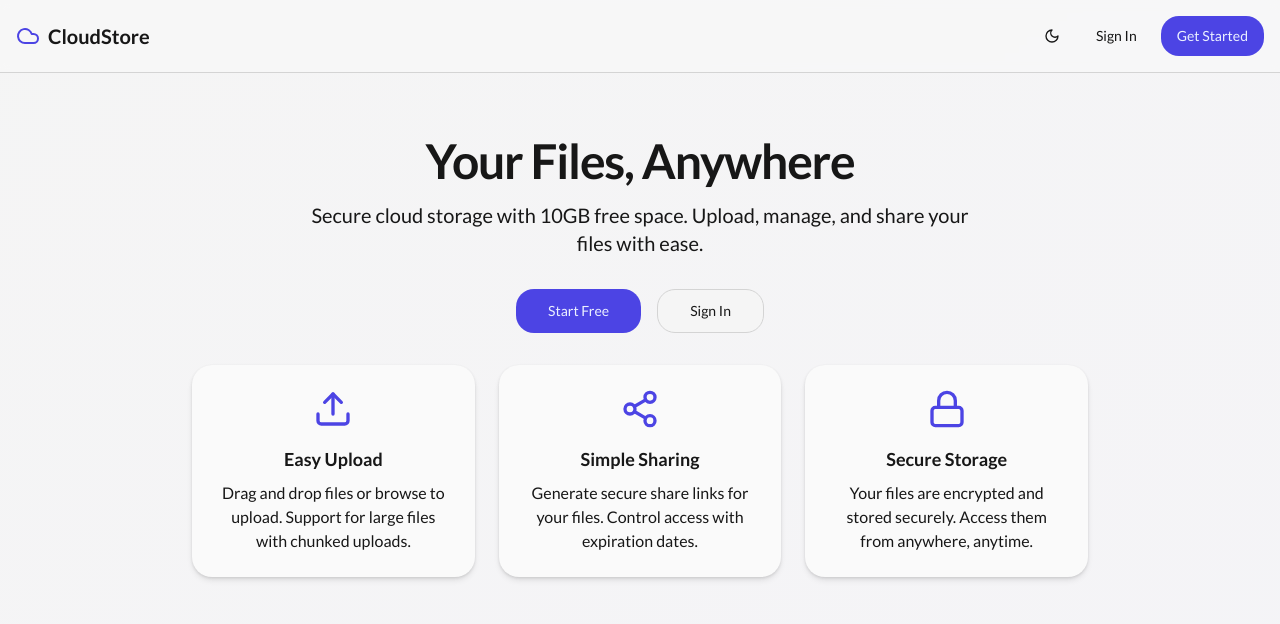
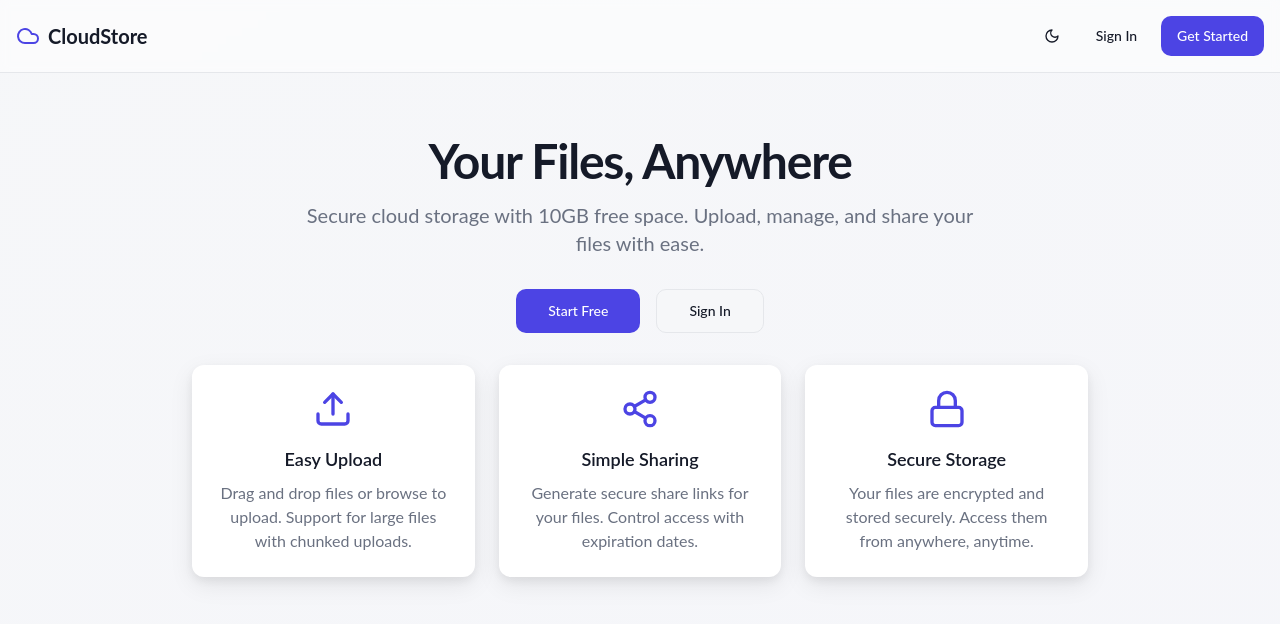
Before and after one commit to RAAK-SHAS/zero0ne, a React (Vite) app: page / in a window 1280 px wide. Shown: the top 624 px of the page. Built offline with nearby package versions, Linux system fonts and the light colour scheme; the HTML template or start-up script is replaced by a standard one; what libarchive.js would draw is missing.

Commit message:
Elevated UI/UX to elite level
Co-authored-by: RAAK-SHAS <247196206+RAAK-SHAS@users.noreply.github.com>

```diff
--- a/src/index.css
+++ b/src/index.css
@@ -1,151 +1,133 @@
-@import url("https://fonts.googleapis.com/css2?family=Lato:wght@400;700&display=swap");
-@import url("https://fonts.googleapis.com/css2?family=EB+Garamond:wght@400;500;600;700&display=swap");
-@import url("https://fonts.googleapis.com/css2?family=Fira+Code:wght@400;700&display=swap");
+@import url("https://fonts.googleapis.com/css2?family=Inter:wght@300;400;500;600;700;800&display=swap");
+@import url("https://fonts.googleapis.com/css2?family=Fira+Code:wght@400;500&display=swap");
 @tailwind base;
 @tailwind components;
 @tailwind utilities;
 
-/* Definition of the design system. All colors, gradients, fonts, etc should be defined here.
-All colors MUST be HSL.
-*/
-
 @layer base {
   :root {
-    --background: 0 0% 96%;
-    --foreground: 0 0% 9%;
+    --background: 220 20% 97%;
+    --foreground: 224 30% 12%;
 
-    --card: 0 0% 98%;
-    --card-foreground: 0 0% 9%;
+    --card: 0 0% 100%;
+    --card-foreground: 224 30% 12%;
 
-    --popover: 0 0% 89%;
-    --popover-foreground: 0 0% 9%;
+    --popover: 0 0% 100%;
+    --popover-foreground: 224 30% 12%;
 
     --primary: 243 75% 58%;
-    --primary-foreground: 225 100% 96%;
+    --primary-foreground: 0 0% 100%;
 
-    --secondary: 0 0% 32%;
-    --secondary-foreground: 0 0% 98%;
+    --secondary: 220 14% 96%;
+    --secondary-foreground: 224 30% 12%;
 
-    --muted: 0 0% 63%;
-    --muted-foreground: 0 0% 9%;
+    --muted: 220 14% 96%;
+    --muted-foreground: 220 10% 46%;
 
-    --accent: 250 100% 97%;
-    --accent-foreground: 258 89% 66%;
+    --accent: 243 75% 97%;
+    --accent-foreground: 243 75% 58%;
 
-    --destructive: 0 72% 50%;
-    --destructive-foreground: 0 85% 97%;
+    --destructive: 0 84% 60%;
+    --destructive-foreground: 0 0% 100%;
 
-    --border: 0 0% 83%;
-    --input: 0 0% 83%;
+    --border: 220 14% 91%;
+    --input: 220 14% 91%;
     --ring: 243 75% 58%;
 
-    --radius: 1.25rem;
+    --radius: 0.75rem;
 
-    --sidebar-background: 0 0% 98%;
+    --sidebar-background: 0 0% 100%;
+    --sidebar-foreground: 224 30% 12%;
+    --sidebar-primary: 243 75% 58%;
+    --sidebar-primary-foreground: 0 0% 100%;
+    --sidebar-accent: 243 75% 97%;
+    --sidebar-accent-foreground: 243 75% 58%;
+    --sidebar-border: 220 14% 93%;
+    --sidebar-ring: 243 75% 58%;
+    --sidebar: 0 0% 100%;
 
-    --sidebar-foreground: 0 0% 9%;
+    --chart-1: 243 75% 58%;
+    --chart-2: 258 90% 66%;
+    --chart-3: 280 85% 65%;
+    --chart-4: 200 95% 50%;
+    --chart-5: 160 85% 45%;
 
-    --sidebar-primary: 243 75% 58%;
+    /* Premium design tokens */
+    --gradient-primary: linear-gradient(135deg, hsl(243, 75%, 58%) 0%, hsl(258, 90%, 66%) 50%, hsl(280, 85%, 65%) 100%);
+    --gradient-surface: linear-gradient(180deg, hsl(0, 0%, 100%) 0%, hsl(220, 20%, 97%) 100%);
+    --gradient-hero: linear-gradient(135deg, hsl(243, 75%, 97%) 0%, hsl(258, 85%, 95%) 50%, hsl(280, 80%, 96%) 100%);
+    --shadow-elegant: 0 1px 3px hsl(0 0% 0% / 0.04), 0 4px 12px hsl(0 0% 0% / 0.06);
+    --shadow-elevated: 0 2px 8px hsl(0 0% 0% / 0.04), 0 8px 24px hsl(0 0% 0% / 0.08);
+    --shadow-glow: 0 0 0 1px hsl(243 75% 58% / 0.1), 0 4px 16px hsl(243 75% 58% / 0.12);
+    --transition-smooth: all 0.2s cubic-bezier(0.4, 0, 0.2, 1);
 
-    --sidebar-primary-foreground: 225 100% 96%;
+    --font-sans: 'Inter', ui-sans-serif, system-ui, -apple-system, BlinkMacSystemFont, 'Segoe UI', Roboto, 'Helvetica Neue', Arial, sans-serif;
+    --font-mono: 'Fira Code', ui-monospace, SFMono-Regular, Menlo, Monaco, Consolas, monospace;
 
-    --sidebar-accent: 0 0% 32%;
+    --shadow-2xs: 0 1px 2px 0px hsl(0 0% 0% / 0.03);
+    --shadow-xs: 0 1px 3px 0px hsl(0 0% 0% / 0.04);
+    --shadow-sm: 0 1px 3px hsl(0 0% 0% / 0.06), 0 1px 2px hsl(0 0% 0% / 0.04);
+    --shadow: 0 1px 3px hsl(0 0% 0% / 0.06), 0 2px 6px hsl(0 0% 0% / 0.04);
+    --shadow-md: 0 2px 4px hsl(0 0% 0% / 0.06), 0 4px 12px hsl(0 0% 0% / 0.06);
+    --shadow-lg: 0 4px 8px hsl(0 0% 0% / 0.06), 0 8px 24px hsl(0 0% 0% / 0.08);
+    --shadow-xl: 0 8px 16px hsl(0 0% 0% / 0.08), 0 16px 48px hsl(0 0% 0% / 0.1);
+    --shadow-2xl: 0 12px 24px hsl(0 0% 0% / 0.15);
 
-    --sidebar-accent-foreground: 0 0% 98%;
-
-    --sidebar-border: 0 0% 83%;
-
-    --sidebar-ring: 243 75% 58%;
-
-    --chart-1: 234 89% 73%;
-
-    --chart-2: 255 91% 76%;
-
-    --chart-3: 270 95% 75%;
-
-    --chart-4: 238 83% 66%;
-
-    --chart-5: 0 0% 45%;
-
-    --sidebar: 0 0% 98%;
-
-    --font-sans: 'Lato', ui-sans-serif, system-ui, -apple-system, BlinkMacSystemFont, 'Segoe UI', Roboto, 'Helvetica Neue', Arial, 'Noto Sans', sans-serif;
-
-    --font-serif: 'EB Garamond', ui-serif, Georgia, Cambria, 'Times New Roman', Times, serif;
-
-    --font-mono: 'Fira Code', ui-monospace, SFMono-Regular, Menlo, Monaco, Consolas, 'Liberation Mono', 'Courier New', monospace;
-
-    --shadow-2xs: 0 1px 3px 0px hsl(0 0% 0% / 0.05);
-
-    --shadow-xs: 0 1px 3px 0px hsl(0 0% 0% / 0.05);
-
-    --shadow-sm: 0 1px 3px 0px hsl(0 0% 0% / 0.1), 0 1px 2px -1px hsl(0 0% 0% / 0.1);
-
-    --shadow: 0 1px 3px 0px hsl(0 0% 0% / 0.1), 0 1px 2px -1px hsl(0 0% 0% / 0.1);
-
-    --shadow-md: 0 1px 3px 0px hsl(0 0% 0% / 0.1), 0 2px 4px -1px hsl(0 0% 0% / 0.1);
-
-    --shadow-lg: 0 1px 3px 0px hsl(0 0% 0% / 0.1), 0 4px 6px -1px hsl(0 0% 0% / 0.1);
-
-    --shadow-xl: 0 1px 3px 0px hsl(0 0% 0% / 0.1), 0 8px 10px -1px hsl(0 0% 0% / 0.1);
-
-    --shadow-2xl: 0 1px 3px 0px hsl(0 0% 0% / 0.25);
-
-    --tracking-normal: 0em;
-
+    --tracking-normal: -0.011em;
     --spacing: 0.25rem;
   }
 
   .dark {
-    --background: 0 0% 9%;
-    --foreground: 0 0% 98%;
+    --background: 224 30% 8%;
+    --foreground: 210 20% 95%;
 
-    --card: 0 0% 14%;
-    --card-foreground: 0 0% 98%;
+    --card: 224 25% 12%;
+    --card-foreground: 210 20% 95%;
 
-    --popover: 0 0% 25%;
-    --popover-foreground: 0 0% 98%;
+    --popover: 224 25% 14%;
+    --popover-foreground: 210 20% 95%;
 
-    --primary: 234 89% 73%;
-    --primary-foreground: 243 47% 20%;
+    --primary: 243 80% 68%;
+    --primary-foreground: 0 0% 100%;
 
-    --secondary: 0 0% 45%;
-    --secondary-foreground: 0 0% 98%;
+    --secondary: 224 20% 16%;
+    --secondary-foreground: 210 20% 95%;
 
-    --muted: 0 0% 45%;
-    --muted-foreground: 0 0% 98%;
+    --muted: 224 20% 16%;
+    --muted-foreground: 220 10% 55%;
 
-    --accent: 261 72% 22%;
-    --accent-foreground: 255 91% 76%;
+    --accent: 243 40% 18%;
+    --accent-foreground: 243 80% 68%;
 
     --destructive: 0 84% 60%;
-    --destructive-foreground: 0 85% 97%;
+    --destructive-foreground: 0 0% 100%;
 
-    --border: 0 0% 32%;
-    --input: 0 0% 32%;
-    --ring: 234 89% 73%;
-    --sidebar-background: 240 5.9% 10%;
-    --sidebar-foreground: 0 0% 98%;
-    --sidebar-primary: 234 89% 73%;
-    --sidebar-primary-foreground: 243 47% 20%;
-    --sidebar-accent: 255 91% 76%;
-    --sidebar-accent-foreground: 261 72% 22%;
-    --sidebar-border: 0 0% 32%;
-    --sidebar-ring: 234 89% 73%;
-    --chart-1: 229 93% 81%;
-    --chart-2: 252 94% 85%;
-    --chart-3: 269 97% 85%;
-    --chart-4: 234 89% 73%;
-    --chart-5: 0 0% 45%;
-    --sidebar: 0 0% 14%;
-    --shadow-2xs: 0 1px 3px 0px hsl(0 0% 0% / 0.05);
-    --shadow-xs: 0 1px 3px 0px hsl(0 0% 0% / 0.05);
-    --shadow-sm: 0 1px 3px 0px hsl(0 0% 0% / 0.1), 0 1px 2px -1px hsl(0 0% 0% / 0.1);
-    --shadow: 0 1px 3px 0px hsl(0 0% 0% / 0.1), 0 1px 2px -1px hsl(0 0% 0% / 0.1);
-    --shadow-md: 0 1px 3px 0px hsl(0 0% 0% / 0.1), 0 2px 4px -1px hsl(0 0% 0% / 0.1);
-    --shadow-lg: 0 1px 3px 0px hsl(0 0% 0% / 0.1), 0 4px 6px -1px hsl(0 0% 0% / 0.1);
-    --shadow-xl: 0 1px 3px 0px hsl(0 0% 0% / 0.1), 0 8px 10px -1px hsl(0 0% 0% / 0.1);
-    --shadow-2xl: 0 1px 3px 0px hsl(0 0% 0% / 0.25);
+    --border: 224 20% 18%;
+    --input: 224 20% 18%;
+    --ring: 243 80% 68%;
+
+    --sidebar-background: 224 28% 10%;
+    --sidebar-foreground: 210 20% 95%;
+    --sidebar-primary: 243 80% 68%;
+    --sidebar-primary-foreground: 0 0% 100%;
+    --sidebar-accent: 243 40% 18%;
+    --sidebar-accent-foreground: 243 80% 68%;
+    --sidebar-border: 224 20% 16%;
+    --sidebar-ring: 243 80% 68%;
+    --sidebar: 224 28% 10%;
+
+    --chart-1: 243 80% 68%;
+    --chart-2: 258 85% 72%;
+    --chart-3: 280 80% 70%;
+    --chart-4: 200 90% 55%;
+    --chart-5: 160 80% 50%;
+
+    --gradient-primary: linear-gradient(135deg, hsl(243, 80%, 68%) 0%, hsl(258, 85%, 72%) 50%, hsl(280, 80%, 70%) 100%);
+    --gradient-surface: linear-gradient(180deg, hsl(224, 25%, 12%) 0%, hsl(224, 30%, 8%) 100%);
+    --gradient-hero: linear-gradient(135deg, hsl(243, 40%, 14%) 0%, hsl(258, 35%, 14%) 50%, hsl(280, 30%, 14%) 100%);
+    --shadow-elegant: 0 1px 3px hsl(0 0% 0% / 0.2), 0 4px 12px hsl(0 0% 0% / 0.15);
+    --shadow-elevated: 0 2px 8px hsl(0 0% 0% / 0.2), 0 8px 24px hsl(0 0% 0% / 0.2);
+    --shadow-glow: 0 0 0 1px hsl(243 80% 68% / 0.15), 0 4px 16px hsl(243 80% 68% / 0.08);
   }
 }
 
@@ -155,6 +137,89 @@ All colors MUST be HSL.
   }
 
   body {
-    @apply bg-background text-foreground;
+    @apply bg-background text-foreground antialiased;
+    font-feature-settings: "cv02", "cv03", "cv04", "cv11";
   }
 }
+
+@layer utilities {
+  .gradient-text {
+    background: var(--gradient-primary);
+    -webkit-background-clip: text;
+    -webkit-text-fill-color: transparent;
+    background-clip: text;
+  }
+
+  .gradient-bg {
+    background: var(--gradient-primary);
+  }
+
+  .gradient-border {
+    position: relative;
+    background: hsl(var(--card));
+    border: 1px solid transparent;
+    background-clip: padding-box;
+  }
+
+  .gradient-border::before {
+    content: '';
+    position: absolute;
+    inset: -1px;
+    border-radius: inherit;
+    background: var(--gradient-primary);
+    -webkit-mask: linear-gradient(#fff 0 0) content-box, linear-gradient(#fff 0 0);
+    mask: linear-gradient(#fff 0 0) content-box, linear-gradient(#fff 0 0);
+    -webkit-mask-composite: xor;
+    mask-composite: exclude;
+    padding: 1px;
+    pointer-events: none;
+    opacity: 0.3;
+  }
+
+  .glass {
+    backdrop-filter: blur(12px) saturate(180%);
+    -webkit-backdrop-filter: blur(12px) saturate(180%);
+  }
+
+  .animate-float {
+    animation: float 6s ease-in-out infinite;
+  }
+
+  .animate-shimmer {
+    animation: shimmer 2s linear infinite;
+    background-size: 200% 100%;
+  }
+}
+
+@keyframes float {
+  0%, 100% { transform: translateY(0px); }
+  50% { transform: translateY(-10px); }
+}
+
+@keyframes shimmer {
+  0% { background-position: -200% 0; }
+  100% { background-position: 200% 0; }
+}
+
+@keyframes fade-up {
+  from { opacity: 0; transform: translateY(20px); }
+  to { opacity: 1; transform: translateY(0); }
+}
+
+@keyframes scale-in {
+  from { opacity: 0; transform: scale(0.95); }
+  to { opacity: 1; transform: scale(1); }
+}
+
+.animate-fade-up {
+  animation: fade-up 0.5s ease-out forwards;
+}
+
+.animate-scale-in {
+  animation: scale-in 0.3s ease-out forwards;
+}
+
+.stagger-1 { animation-delay: 0.1s; }
+.stagger-2 { animation-delay: 0.2s; }
+.stagger-3 { animation-delay: 0.3s; }
+.stagger-4 { animation-delay: 0.4s; }
```
